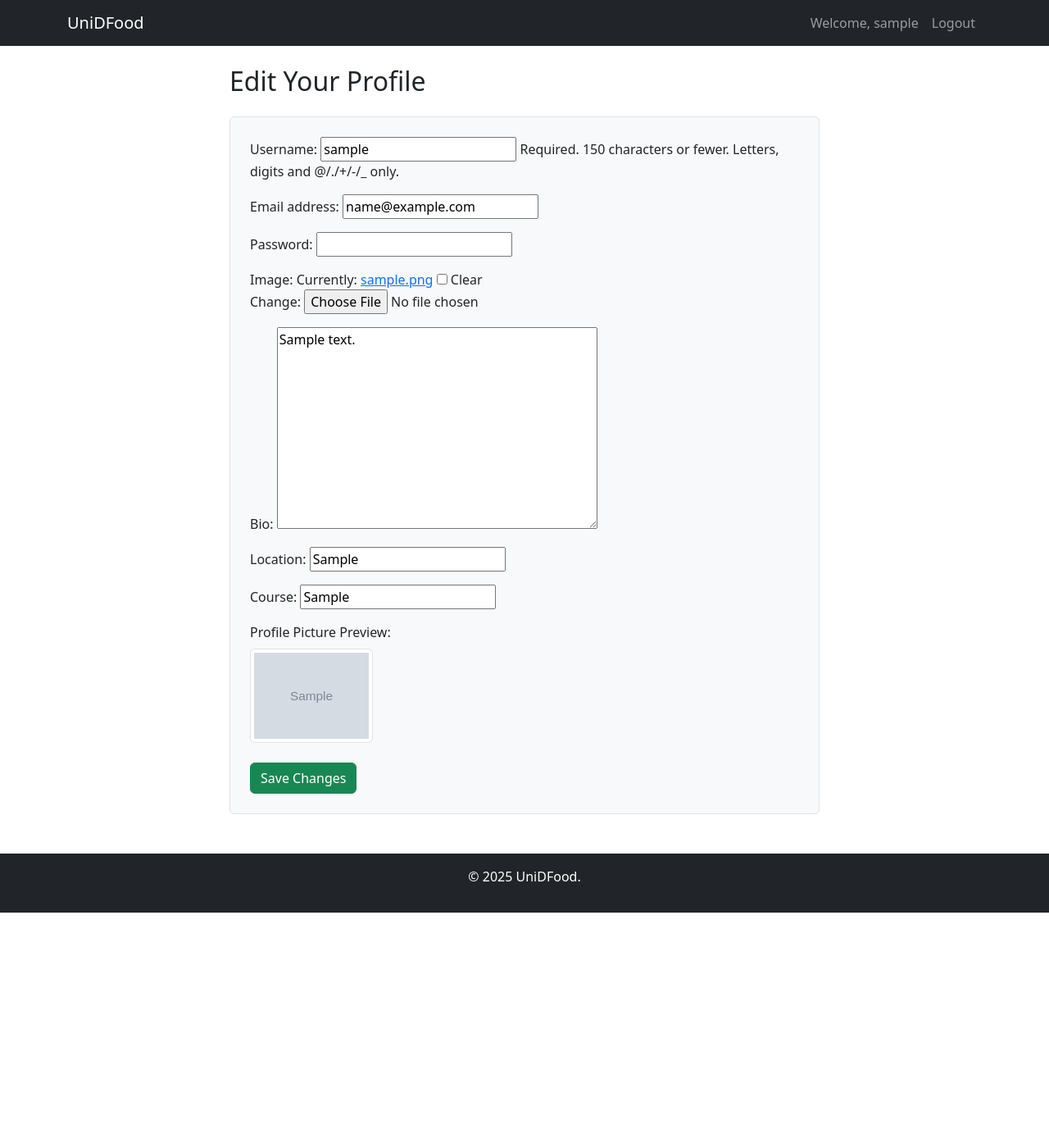
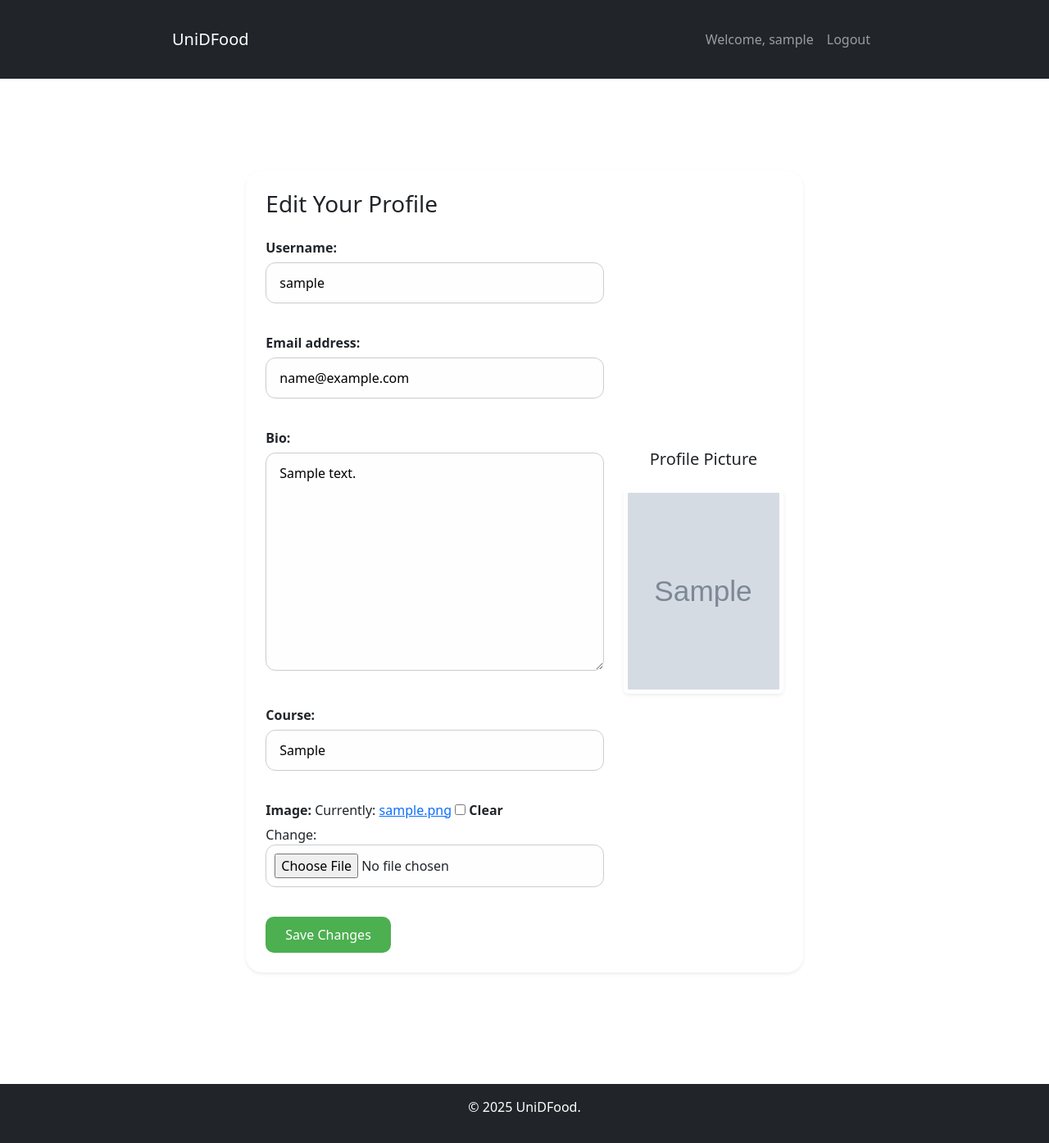
Before and after one commit to riabrez/UnidFood, a Django app: page /unidfood/profile/edit/ in a window 1280 px wide. Shown: the whole page at 82% size. Before the commit the page ends 1113 px from the top, so only its background shows below. Run offline with Django 3.2, Linux system fonts and the light colour scheme; a user stored in the database is signed in; tables that the repository leaves empty hold one stand-in row (values such as "Sample post"); grey boxes marked "Sample" are stand-in pictures; some libraries are stand-ins or nearby versions.

Commit message:
My profile edit and delete

```diff
--- /dev/null
+++ b/unidfood_project/static/css/edit_profile.css
@@ -0,0 +1,80 @@
+/* Container and Card */
+.container {
+    max-width: 900px;
+    margin: auto;
+    padding: 20px;
+}
+
+.card {
+    background: #fff;
+    border-radius: 20px;
+    padding: 30px;
+    box-shadow: 0 10px 25px rgba(0, 0, 0, 0.05);
+    position: relative;
+}
+
+/* Form Labels */
+form label {
+    font-weight: 600;
+    margin-bottom: 6px;
+    display: inline-block;
+}
+
+/* Form Inputs */
+form input[type="text"],
+form input[type="email"],
+form input[type="file"],
+form textarea {
+    width: 100%;
+    padding: 12px 16px;
+    border: 1px solid #ccc;
+    border-radius: 12px;
+    background-color: #fefefe;
+    font-size: 16px;
+    transition: border-color 0.2s;
+    margin-bottom: 20px;
+}
+
+form input[type="file"] {
+    padding: 10px;
+}
+
+/* Textarea */
+form textarea {
+    resize: vertical;
+    min-height: 80px;
+}
+
+/* Input focus */
+form input:focus,
+form textarea:focus {
+    border-color: #4CAF50;
+    outline: none;
+    box-shadow: 0 0 5px rgba(76, 175, 80, 0.3);
+}
+
+/* Save Button */
+.btn-success {
+    background-color: #4CAF50;
+    border: none;
+    padding: 10px 24px;
+    font-size: 16px;
+    border-radius: 10px;
+    color: white;
+    transition: background-color 0.3s;
+}
+
+.btn-success:hover {
+    background-color: #3e8e41;
+}
+
+
+#preview {
+    height: 250px;
+    width: 250px;
+    object-fit: cover;
+    border-radius: 50%;
+    border: 5px solid white;
+    box-shadow: 0 4px 12px rgba(0,0,0,0.15);
+    margin-top: 0;
+}
--- a/unidfood_project/templates/account/edit_profile.html
+++ b/unidfood_project/templates/account/edit_profile.html
@@ -1,39 +1,79 @@
 {% extends 'unidfood/base.html' %}
-
 {% block title %}Edit Profile{% endblock %}
 
 {% block content %}
-<div class="container col-md-8 offset-md-2">
-    <h2 class="mb-4">Edit Your Profile</h2>
-
-    <form method="POST" enctype="multipart/form-data" class="border p-4 rounded bg-light">
+{% load static %}
+<link rel="stylesheet" href="{% static 'css/edit_profile.css' %}">
+<div class="container mt-5 mb-5">
+    <div class="row justify-content-center">
+        <div class="col-lg-10">
+            <div class="card p-4 shadow-sm border-0">
+                <div class="row">
+                    <!-- Left: Form -->
+                    <div class="col-md-8">
+                        <h3 class="mb-4">Edit Your Profile</h3>
+                        <form method="POST" enctype="multipart/form-data">
                             {% csrf_token %}
 
-        {{ user_form.as_p }}
-        {{ profile_form.as_p }}
+                            <div class="form-group mb-3">
+                                {{ user_form.username.label_tag }}
+                                {{ user_form.username }}
+                            </div>
 
-        <div class="mb-3">
-            <label class="form-label">Profile Picture Preview:</label><br>
-            {% if user.userprofile.image %}
-                <img id="preview" src="{{ user.userprofile.image.url }}" class="img-thumbnail mb-2" width="150">
-            {% else %}
-                <img id="preview" src="#" style="display: none;" class="img-thumbnail mb-2" width="150">
-            {% endif %}
+                            <div class="form-group mb-3">
+                                {{ user_form.email.label_tag }}
+                                {{ user_form.email }}
+                            </div>
+
+                            <div class="form-group mb-3">
+                                {{ profile_form.bio.label_tag }}
+                                {{ profile_form.bio }}
+                            </div>
+
+                            <div class="form-group mb-3">
+                                {{ profile_form.course.label_tag }}
+                                {{ profile_form.course }}
+                            </div>
+
+                            <div class="form-group mb-3">
+                                {{ profile_form.image.label_tag }}
+                                {{ profile_form.image }}
                             </div>
 
                             <button type="submit" class="btn btn-success">Save Changes</button>
                         </form>
                     </div>
 
+                    <!-- Right: Profile Picture -->
+                    <div class="col-md-4 text-center d-flex align-items-center justify-content-center">
+                        <div>
+                            <h5>Profile Picture</h5>
+                            {% if user.userprofile.image %}
+                                <img id="preview" src="{{ user.userprofile.image.url }}" class="img-fluid rounded shadow-sm mt-3" style="max-height: 250px;" alt="Profile Image">
+                            {% else %}
+                                <img id="preview" src="#" style="display: none;" class="img-fluid rounded shadow-sm mt-3" alt="No Image">
+                            {% endif %}
+                        </div>
+                    </div>
+                </div>
+            </div>
+        </div>
+    </div>
+</div>
+
+<!-- Optional JavaScript to update image preview -->
 <script>
     document.getElementById("id_image").addEventListener("change", function(event) {
+        const file = event.target.files[0];
+        const preview = document.getElementById("preview");
+        if (file) {
             const reader = new FileReader();
-        reader.onload = function(){
-            const preview = document.getElementById("preview");
+            reader.onload = function () {
                 preview.src = reader.result;
                 preview.style.display = "block";
             };
-        reader.readAsDataURL(event.target.files[0]);
+            reader.readAsDataURL(file);
+        }
     });
 </script>
 {% endblock %}
--- a/unidfood_project/templates/unidfood/register.html
+++ b/unidfood_project/templates/unidfood/register.html
@@ -3,6 +3,9 @@
 {% block title %}Register{% endblock %}
 
 {% block content %}
+{% load static %}
+<link rel="stylesheet" href="{% static 'css/register.css' %}">
+
 <div class="container col-md-6 offset-md-3">
     <h2 class="mb-4">Register</h2>
 
--- a/unidfood_project/unidfood/forms.py
+++ b/unidfood_project/unidfood/forms.py
@@ -4,15 +4,14 @@ from unidfood.models import UserProfile, Review, Place
 from unidfood.models import UserProfile
 
 class UserForm(forms.ModelForm):
-    password = forms.CharField(widget=forms.PasswordInput())
     class Meta:
         model = User
-        fields = ('username', 'email', 'password',)
+        fields = ('username', 'email',)
 
 class UserProfileForm(forms.ModelForm):
     class Meta:
         model = UserProfile
-        fields = ('image', 'bio', 'location', 'course')
+        fields = ('image', 'bio', 'course')
 
 class ReviewForm(forms.ModelForm):
     place = forms.ModelChoiceField(
--- a/unidfood_project/unidfood/models.py
+++ b/unidfood_project/unidfood/models.py
@@ -4,7 +4,7 @@ from django.core.validators import MinValueValidator, MaxValueValidator
 
 class UserProfile(models.Model):
     user = models.OneToOneField(User, on_delete=models.CASCADE)
-    image = models.ImageField(upload_to='profile_pics/', default='default.jpg', blank=True)
+    image = models.ImageField(upload_to='profile_pics/', blank=True, null=True)
     bio = models.TextField(blank=True, null=True)
     location = models.CharField(max_length=100, blank=True, null=True)
     course = models.CharField(max_length=100, blank=True, null=True)
--- a/unidfood_project/unidfood/tests.py
+++ b/unidfood_project/unidfood/tests.py
@@ -1,5 +1,4 @@
 from django.test import TestCase
-# Create your tests here.
 from selenium import webdriver
 from selenium.webdriver.common.by import By
 from selenium.webdriver.common.keys import Keys
--- a/unidfood_project/unidfood/views.py
+++ b/unidfood_project/unidfood/views.py
@@ -151,30 +151,30 @@ def profile(request):
     return render(request, 'account/profile.html', {
         'user_profile': user_profile,
     })
-
-
 @login_required
 def edit_profile(request):
-    user = request.user
-    profile = user.userprofile
+    user_profile = request.user.userprofile
 
     if request.method == 'POST':
-        user_form = UserForm(request.POST, instance=user)
-        profile_form = UserProfileForm(request.POST, request.FILES, instance=profile)
+        user_form = UserForm(request.POST, instance=request.user)
+        profile_form = UserProfileForm(request.POST, request.FILES, instance=user_profile)
 
         if user_form.is_valid() and profile_form.is_valid():
             user_form.save()
             profile_form.save()
-            messages.success(request, "Your profile has been updated.")
-            return redirect('account:profile')
+            messages.success(request, "Profile updated successfully!")
+            return redirect('unidfood:profile')
+        else:
+            messages.error(request, "Please correct the errors below.")
     else:
-        user_form = UserForm(instance=user)
-        profile_form = UserProfileForm(instance=profile)
+        user_form = UserForm(instance=request.user)
+        profile_form = UserProfileForm(instance=user_profile)
 
     return render(request, 'account/edit_profile.html', {
         'user_form': user_form,
         'profile_form': profile_form
     })
+
 
 @login_required
 def delete_account(request):
--- a/unidfood_project/unidfood_project/urls.py
+++ b/unidfood_project/unidfood_project/urls.py
@@ -17,10 +17,12 @@ from django.contrib import admin
 from django.urls import path
 from django.urls import include
 from unidfood import views
+from django.conf import settings
+from django.conf.urls.static import static
 
 urlpatterns = [
     path('', views.home, name='home'),
     path('unidfood/', include('unidfood.urls')),
     path('admin/', admin.site.urls),
 
-]
+]+static(settings.MEDIA_URL, document_root=settings.MEDIA_ROOT)
```
Also changed, not shown: unidfood_project/static/css/register.css (added, +64 -0 lines), unidfood_project/templates/account/profile.html (+21 -13 lines), unidfood_project/unidfood_project/settings.py (+16 -2 lines), unidfood_project/media/profile_pics/cat.jpeg (added), unidfood_project/unidfood/migrations/0003_auto_20250327_0149.py (added). Lines whose indentation alone changed are shown as unchanged.
